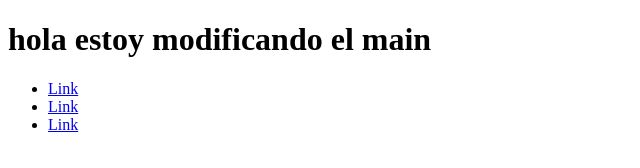
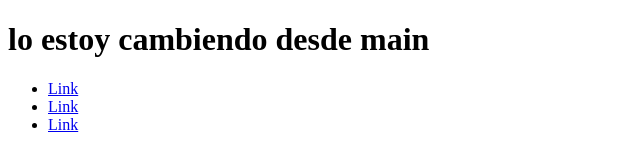
Before and after one commit to nico-tula/clase2git, a plain HTML site: page index.html in a window 1280 px wide. Shown: the whole page, without its empty margins (0-640 px from the left). Drawn offline with Linux system fonts and the light colour scheme.

Commit message:
cambia h1 de main

```diff
--- a/index.html
+++ b/index.html
@@ -6,7 +6,7 @@
     <title>Rama main</title>
 </head>
 <body>
-    <h1>hola estoy modificando el main</h1>
+    <h1>lo estoy cambiendo desde main</h1>
     <nav>
         <ul>
             <li><a href="#">Link</a></li>
```
